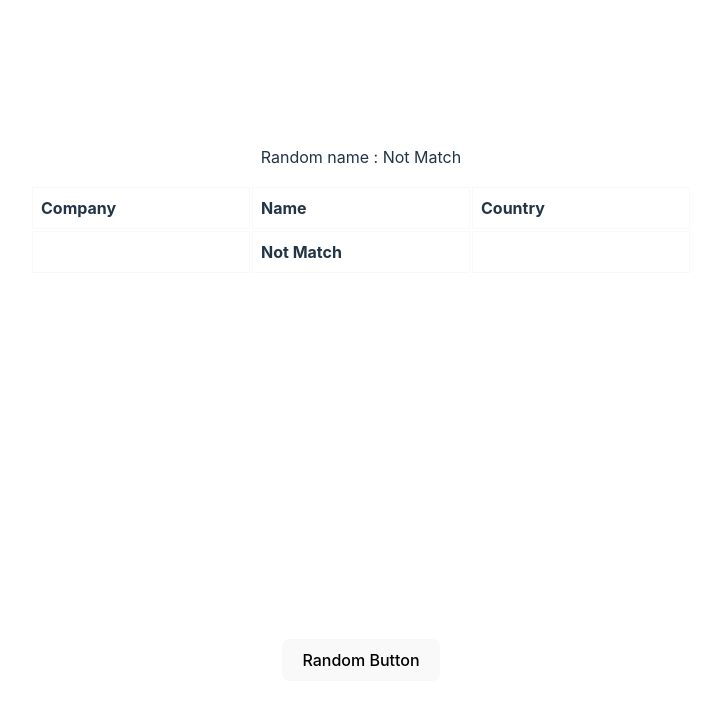
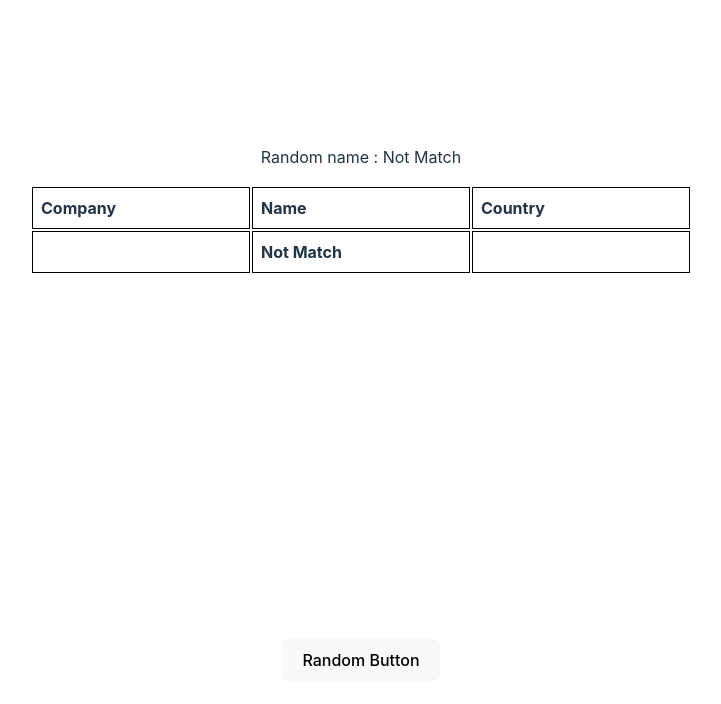
Before and after one commit to Koborieiei/test-component-gun-ter, a React (Vite) app: page / in a window 1280 px wide. Shown: the top 704 px of the page, without its empty margins (279-1000 px from the left). Built offline with nearby package versions, Linux system fonts and the light colour scheme.

Commit message:
update table border

```diff
--- a/src/intro-to-component-testing/index.tsx
+++ b/src/intro-to-component-testing/index.tsx
@@ -14,13 +14,13 @@ const Row = styled.div`
 `
 
 const TableRow = styled.tr`
-  border: 1px solid #f9f9f9;
+  border: 1px solid ghostwhite;
   text-align: left;
   padding: 8px;
 `
 
 const TableHead = styled.th`
-  border: 1px solid #f9f9f9;
+  border: 1px solid black;
   width: 200px;
   text-align: left;
   padding: 8px;
```
